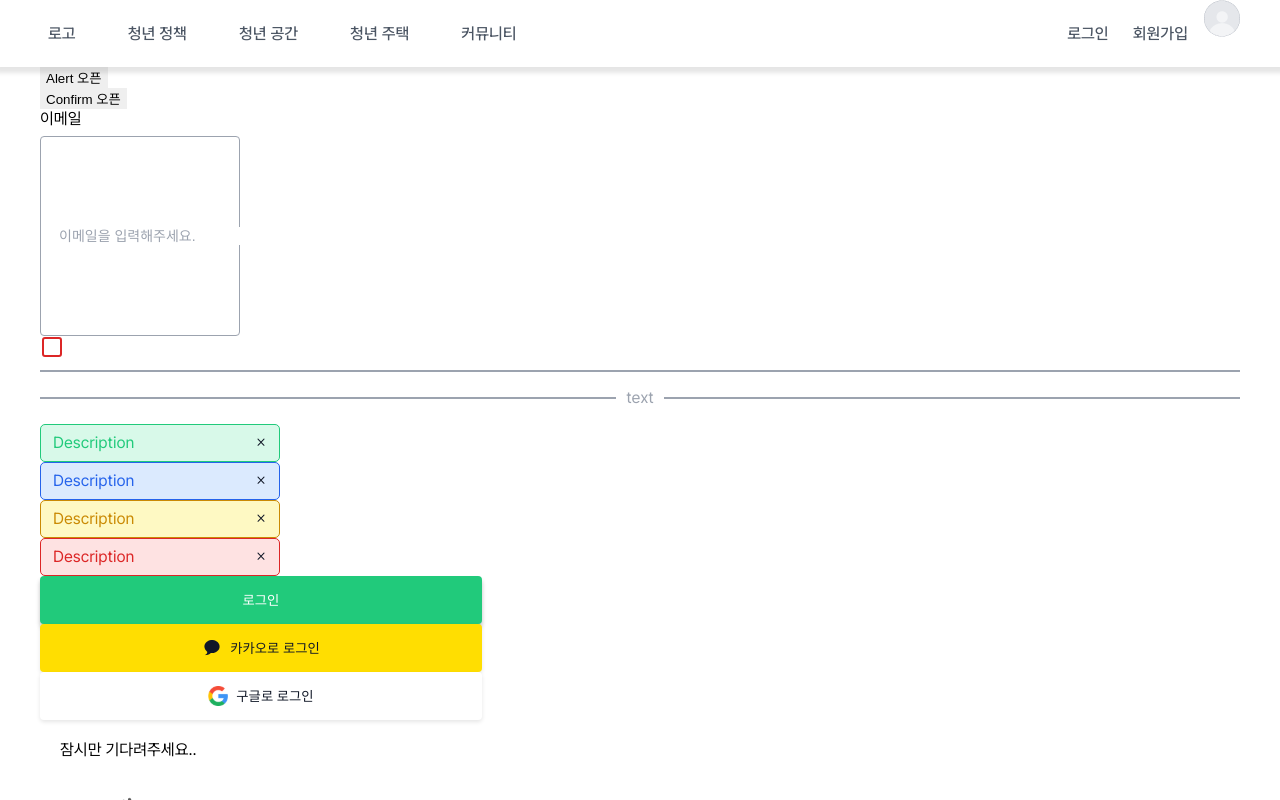
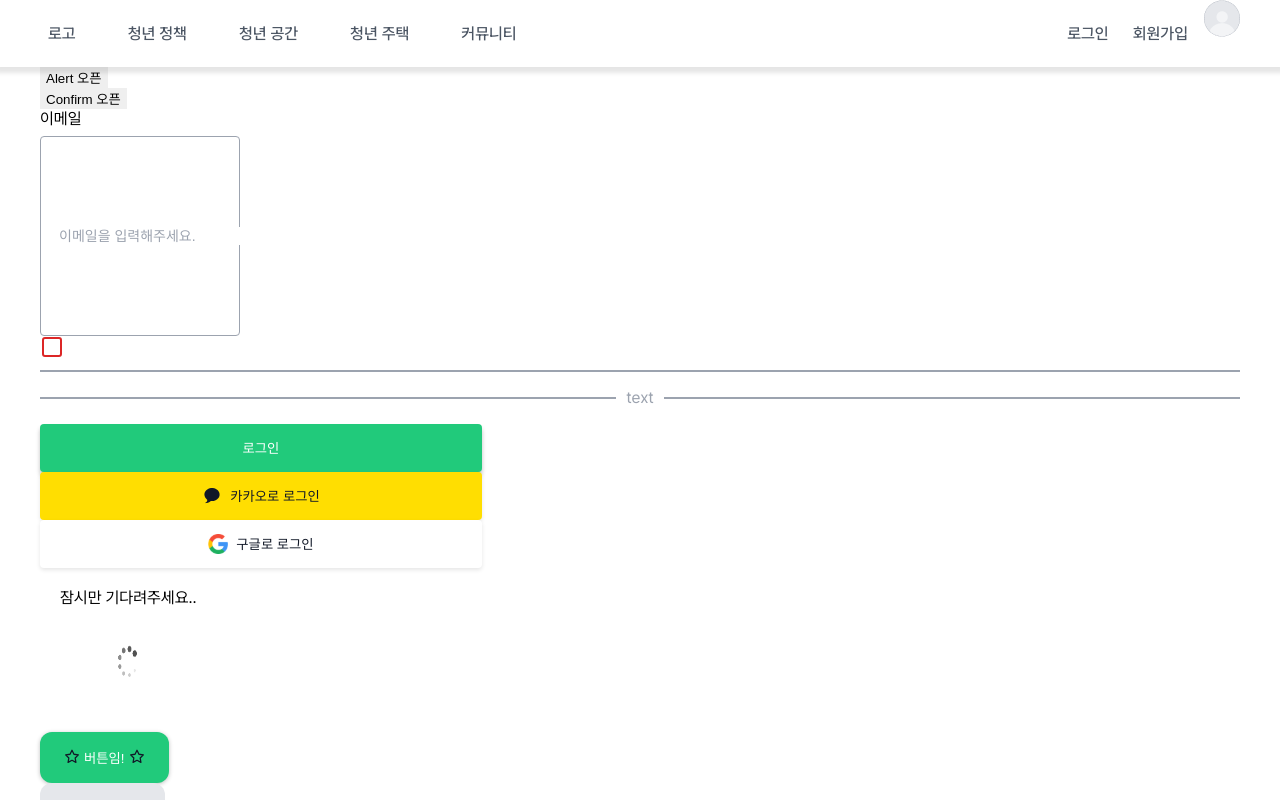
Before and after one commit to For-MZ/formz-fe, a Next.js app: page / in a window 1280 px wide. Shown: the top 800 px of the page. Built offline with nearby package versions, Linux system fonts and the light colour scheme; a web font is replaced by a local one.

Commit message:
Design: 공통컴포넌트 Toast CSS 수정

```diff
--- a/src/app/login/page.tsx
+++ b/src/app/login/page.tsx
@@ -40,7 +40,7 @@ export default function Login() {
       </div>
 
       <div className={styles.buttonContainer}>
-        <LoginButton type="default" />
+        <LoginButton onClick={handleLogin} type="default" />
         <Divider style="text" text="또는" />
         <div>
           <LoginButton type="kakaoTalk" />
--- a/src/app/page.tsx
+++ b/src/app/page.tsx
@@ -13,6 +13,8 @@ import Loading from '@/components/UI/Loading';
 import { useState } from 'react';
 import Button from '@/components/UI/Button';
 import star from '/public/icons/star.svg';
+import checkcircle from '/public/icons/checkcircle.svg';
+import alertcircle from '/public/icons/alertcircle.svg';
 
 export default function Home() {
   const [loading] = useState(true);
@@ -64,10 +66,9 @@ export default function Home() {
       <Checkbox isNotValid onChange={() => {}} />
       <Divider style="none" />
       <Divider text="text" style="text" />
-      <Toast message="Description" color="green" />
-      <Toast message="Description" color="blue" />
-      <Toast message="Description" color="yellow" />
-      <Toast message="Description" color="red" />
+      <Toast leftIcon={checkcircle} text="Message" type="default" />
+      <Toast leftIcon={alertcircle} text="Message" type="error" />
+
       <LoginButton type="default" />
       <LoginButton type="kakaoTalk" />
       <LoginButton type="google" />
--- a/src/components/UI/Toast/Toast.module.scss
+++ b/src/components/UI/Toast/Toast.module.scss
@@ -1,7 +1,6 @@
 .toast {
-  height: 38px;
-  max-width: 240px;
-  border: 1px solid;
+  height: 44px;
+  max-width: 125px;
   border-radius: 5px;
   display: flex;
   align-items: center;
@@ -22,24 +21,12 @@
     outline: none;
   }
 
-  &.green {
-    background-color: $background-success-subtle-color;
-    border-color: $border-success-color;
-    color: $text-success-color;
+  &.default {
+    background-color: $background-interactive-primary-color;
+    color: $text-interactive-inverse-color;
   }
-  &.blue {
-    background-color: $background-info-subtle-color;
-    border-color: $border-info-color;
-    color: $text-info-color;
-  }
-  &.yellow {
-    background-color: $background-warning-subtle-color;
-    border-color: $border-warning-color;
-    color: $text-warning-color;
-  }
-  &.red {
-    background-color: $background-danger-subtle-color;
-    border-color: $border-danger-color;
-    color: $text-danger-color;
+  &.error {
+    background-color: $background-danger-color;
+    color: $text-interactive-inverse-color;
   }
 }
--- a/src/components/UI/Toast/index.tsx
+++ b/src/components/UI/Toast/index.tsx
@@ -1,30 +1,36 @@
 'use client';
 
 import styles from './Toast.module.scss';
-import { useState } from 'react';
+import { useState, useEffect } from 'react';
+import Image, { StaticImageData } from 'next/image';
 
 type Props = {
-  message: string;
-  color?: 'blue' | 'green' | 'red' | 'yellow';
+  text: string;
+  type?: 'default' | 'error';
+  leftIcon?: StaticImageData;
   onClose?: () => void;
 };
 
-export default function Toast({ message, color = 'blue', onClose, ...props }: Props): JSX.Element {
+export default function Toast({ text, type = 'default', leftIcon, ...props }: Props): JSX.Element {
   const [closed, setClosed] = useState(false);
 
-  const handleClose = () => {
-    setClosed(true);
-    if (onClose) onClose();
-  };
+  useEffect(() => {
+    const timer = setTimeout(() => {
+      setClosed(true);
+    }, 3000); // 3초 후에 토스트를 닫음
+
+    return () => {
+      clearTimeout(timer); // 컴포넌트가 언마운트될 때 타이머 클리어
+    };
+  }, []); // 이펙트는 한 번만 실행됨
 
   return (
     <>
       {!closed && (
-        <div {...props} className={`${styles.toast} ${styles[color]}`}>
-          <div>{message}</div>
-          <button className={styles.button} onClick={handleClose}>
-            <img className={styles.logo} src="/icons/x.svg" />
-          </button>
+        <div {...props} className={`${styles.toast} ${styles[type]}`}>
+          {leftIcon && <Image src={leftIcon} alt="아이콘" className={styles.icon} />}
+          <div>{text}</div>
+          <button className={styles.button}></button>
         </div>
       )}
     </>
```
Also changed, not shown: public/icons/alertcircle.svg (renamed from public/icons/alert-circle.svg), public/icons/checkcircle.svg (renamed from public/icons/check-circle.svg).
